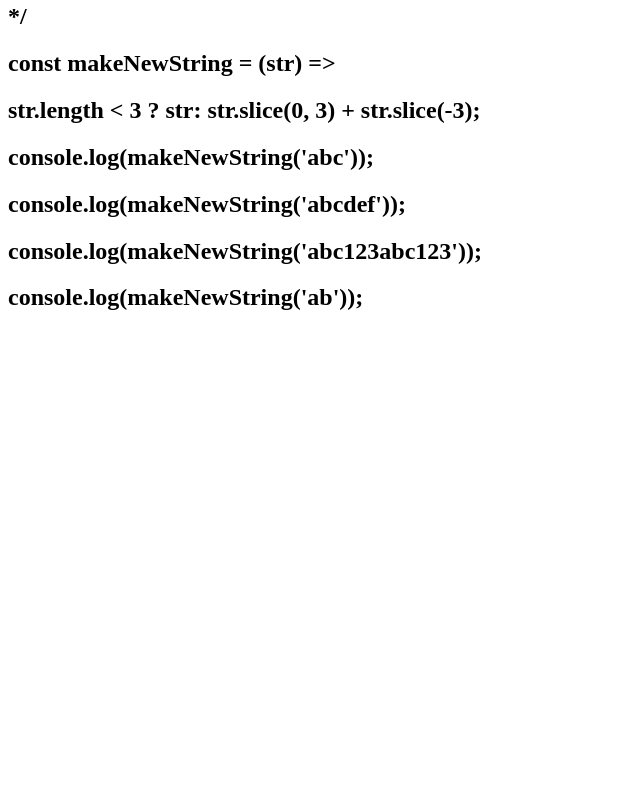
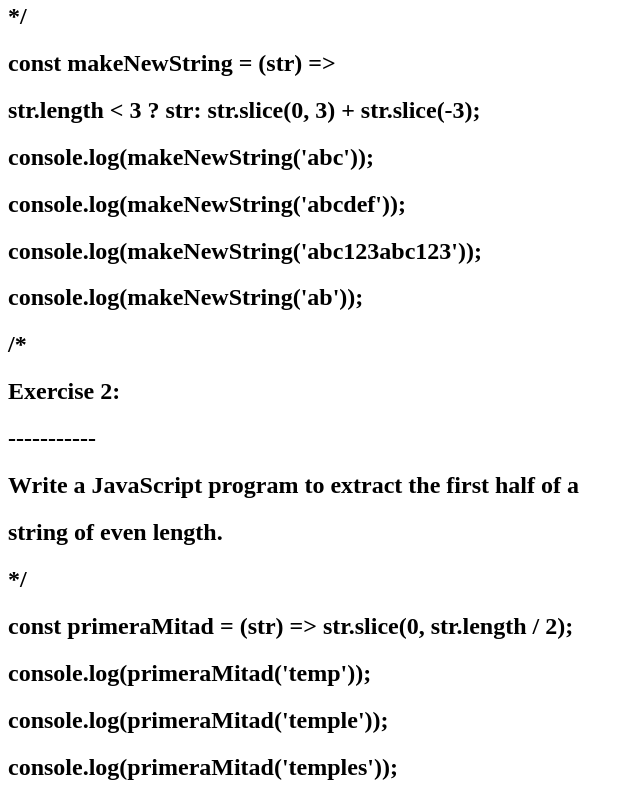
Before and after one commit to MARSFOREVER472/Javascript_Principiantes_Parte2, a plain HTML site: page ArchivosEjecutables/index.html in a window 1280 px wide. Shown: the part 499-1299 px from the top of the page, without its empty margins (0-640 px from the left). Before the commit the page ends 830 px from the top, so only its background shows below. Drawn offline with Linux system fonts and the light colour scheme.

Commit message:
Ejercicio 2 terminado y facilito al 100%.

```diff
--- a/ArchivosEjecutables/exercises.js
+++ b/ArchivosEjecutables/exercises.js
@@ -27,3 +27,18 @@ console.log(makeNewString('abcdef'));
 console.log(makeNewString('abc123abc123'));
 
 console.log(makeNewString('ab'));
+
+/*
+   Exercise 2:
+   -----------
+
+   Write a JavaScript program to extract the first half of a
+   string of even length.
+
+*/
+
+const primeraMitad = (str) => str.slice(0, str.length / 2);
+
+console.log(primeraMitad('temp'));
+console.log(primeraMitad('temple'));
+console.log(primeraMitad('temples'));
--- a/ArchivosEjecutables/index.html
+++ b/ArchivosEjecutables/index.html
@@ -34,6 +34,22 @@
 
     <h2>console.log(makeNewString('ab'));</h2>
 
+    <h2>/*</h2>
+
+    <h2>Exercise 2:</h2>
+    <h2>-----------</h2>
+
+    <h2>Write a JavaScript program to extract the first half of a</h2>
+    <h2>string of even length.</h2>
+
+    <h2>*/</h2>
+
+    <h2>const primeraMitad = (str) => str.slice(0, str.length / 2);</h2>
+
+    <h2>console.log(primeraMitad('temp'));</h2>
+    <h2>console.log(primeraMitad('temple'));</h2>
+    <h2>console.log(primeraMitad('temples'));</h2>
+
     <script src="exercises.js"></script>
 
 </body>
```
